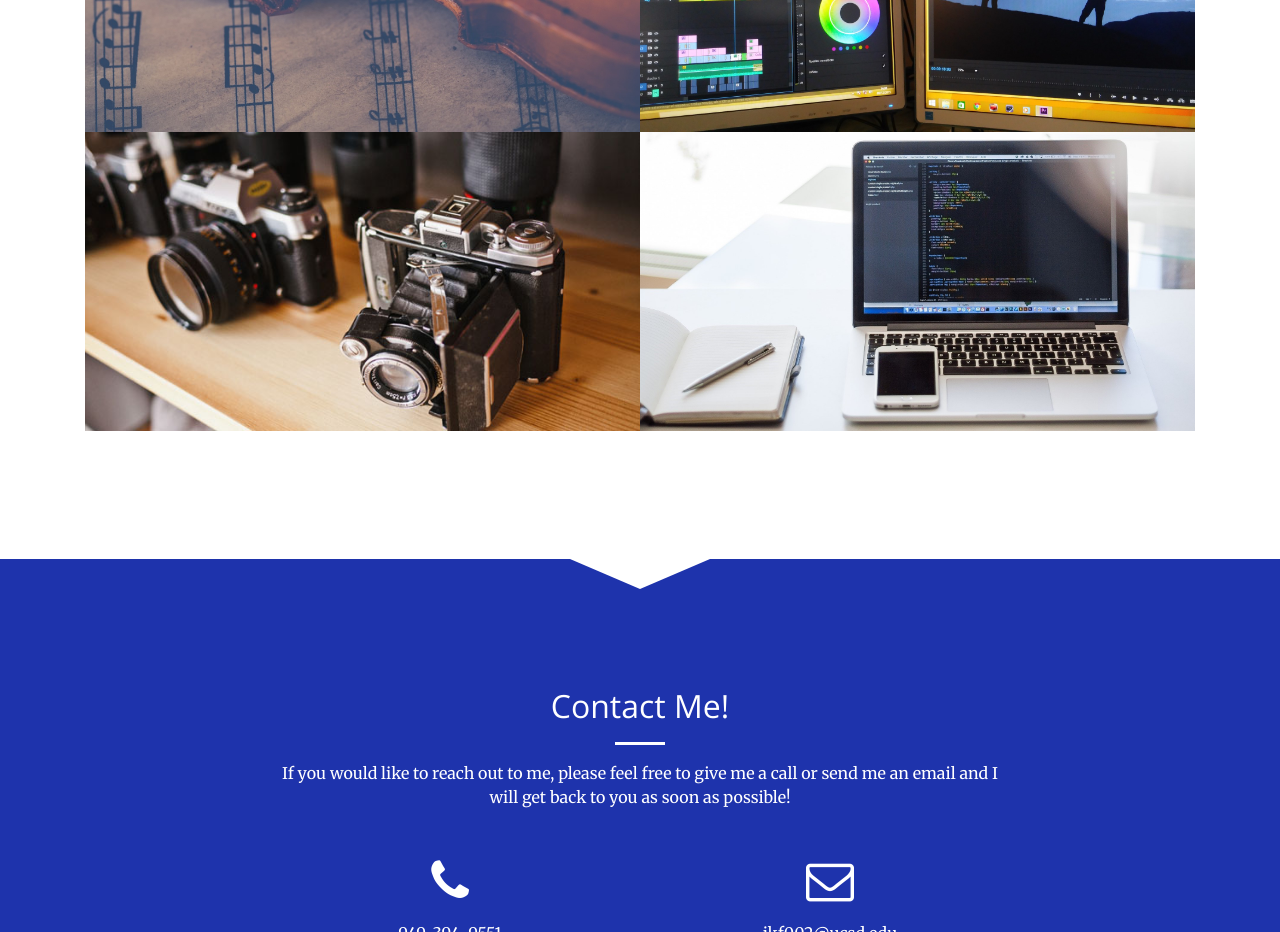
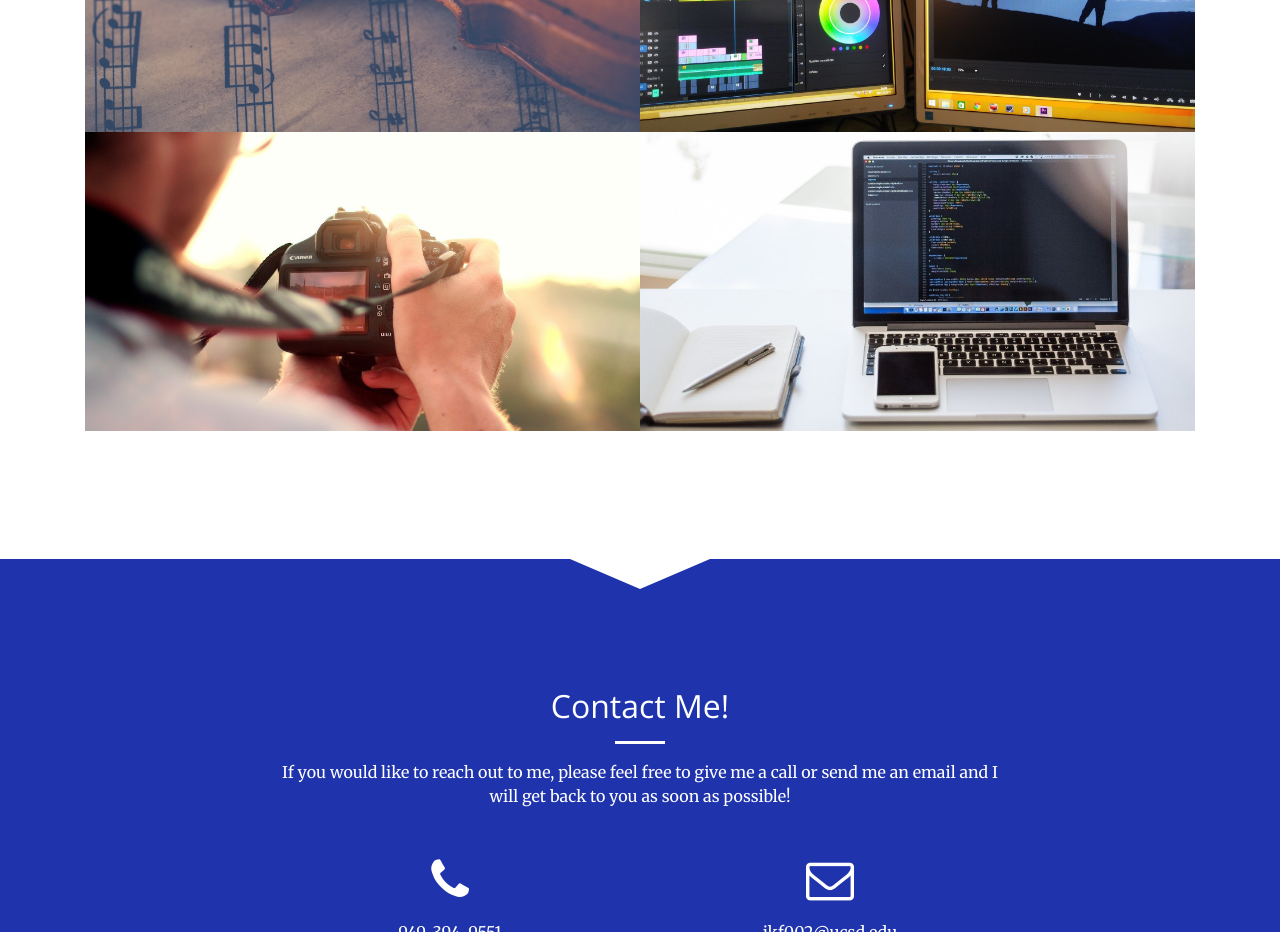
Before and after one commit to jfong02/Jonathans-Portfolio-125, a plain HTML site: page index.html in a window 1280 px wide. Shown: the part 3220-4152 px from the top of the page. Drawn offline with nearby package versions, Linux system fonts and the light colour scheme; files whose address does not match are found by name.

Commit message:
pic edit/change

```diff
--- a/index.html
+++ b/index.html
@@ -405,7 +405,7 @@
           </div>
           <div class="col-lg-6 col-xs-12">
             <a class="portfolio-box">
-              <img class="img-fluid" src="img/portfolio/thumbnails/3.jpg" alt="">
+              <img class="img-fluid" src="img/photographer-410326_1920 edited.jpg" alt="">
               <div class="portfolio-box-caption">
                 <div class="portfolio-box-caption-content">
                   <div class="project-category text-faded">
```
Also changed, not shown: img/photographer-410326_1920 edited.jpg (added).
